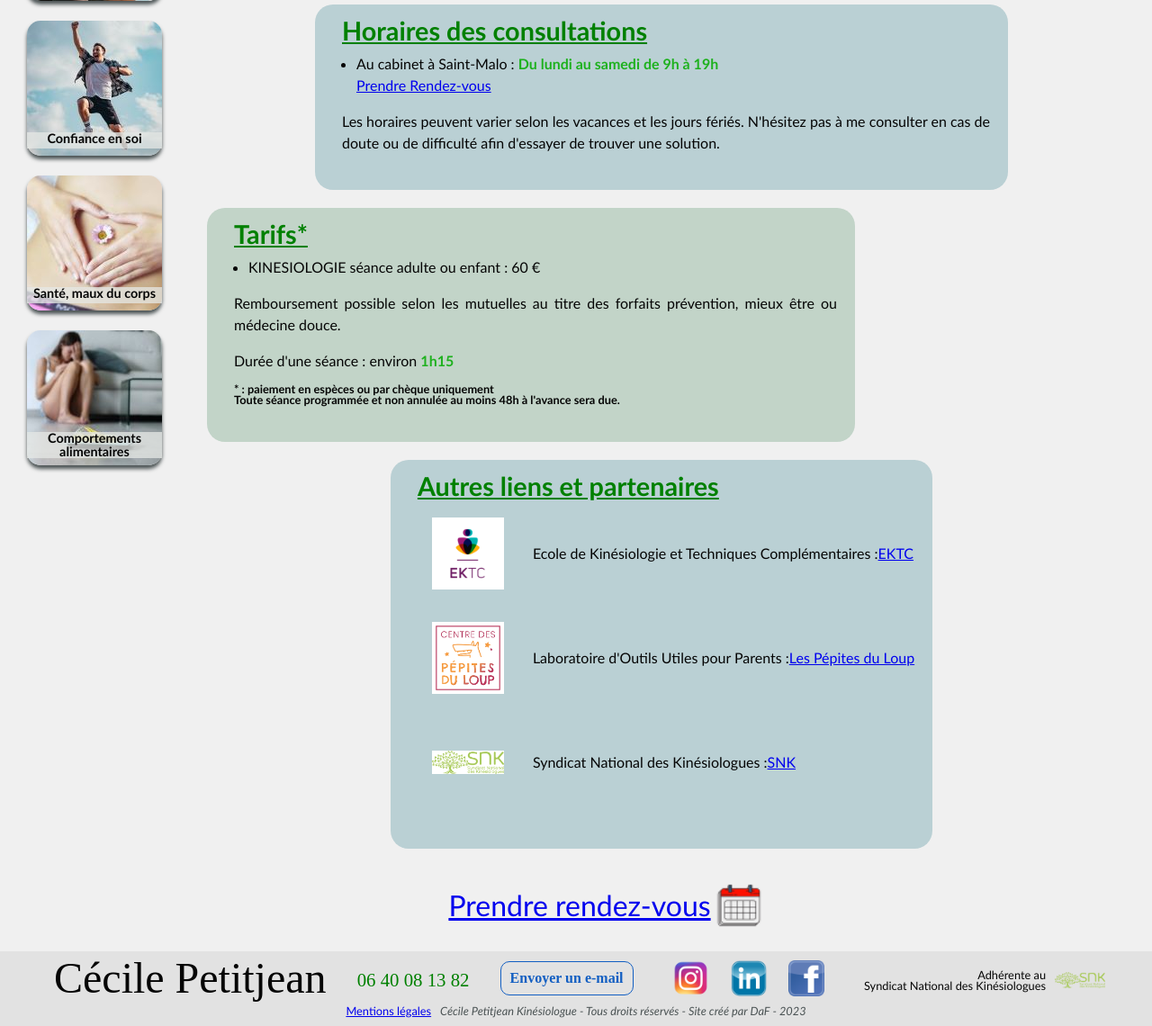
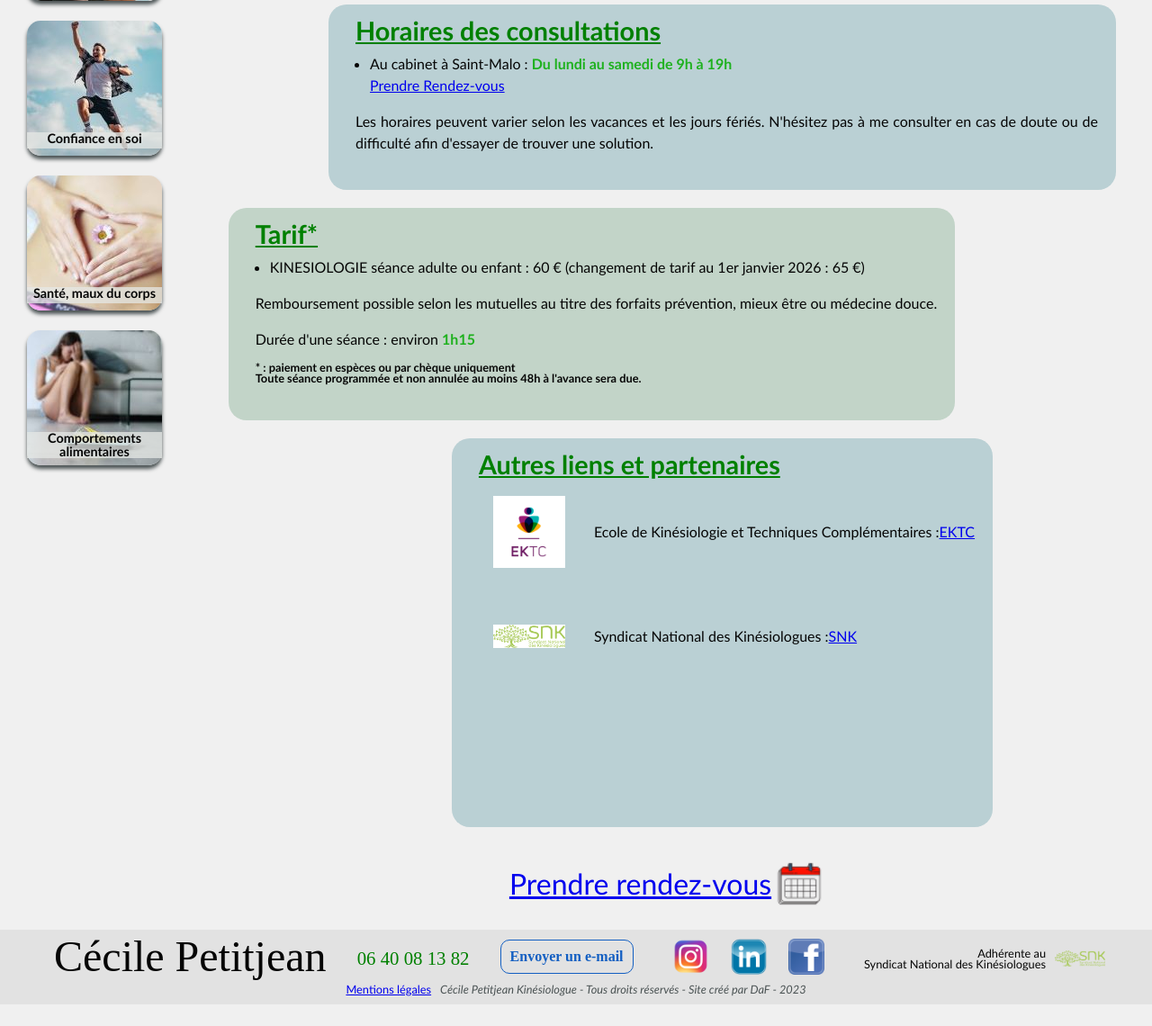
Before and after one commit to DavFrancois/cecilepetitjeankinesiologue, a PHP site: page /p6_contacts.php in a window 1280 px wide. Shown: the part 1142-2282 px from the top of the page at 90% size. After the commit the page ends 2258 px from the top, so only its background shows below. Run offline with PHP 8.4, Linux system fonts and the light colour scheme; style sheets or scripts are compiled from the project's sources.

Commit message:
Modification du tarif (provisoire décembre) + correction du "s" de tarif sur les pages + modification bordures sur taille intermédiare (plus de décalage des articles)

```diff
--- a/index.html
+++ b/index.html
@@ -47,7 +47,7 @@
                         <li><a href="p3_apprentissage.php" title="L'aide aux apprentissages">Apprentissages</a></li>
                         <li><a href="p4_qui.php" title="Qui suis-je ?">Qui suis-je ?</a></li>
                         <li><a href="p5_sceance.php" title="Comment se déroule une séance de kinésiologie ?">Séance</a></li>
-                        <li><a href="p6_contacts.php" title="Informations pratiques">Contacts, Tarifs</a></li>
+                        <li><a href="p6_contacts.php" title="Informations pratiques">Contacts, Tarif</a></li>
                     </ul>
                 </nav>
             </header>
@@ -67,7 +67,7 @@
                         <p>Adultes, adolescents, enfants, je vous propose de vous accompagner vers un mieux être grâce à la kinésiologie afin de reprendre les rênes de votre vie en ayant accès à tout votre potentiel.</p>
                         <p>J’accompagne également les enfants en difficulté dans les apprentissages.</p>
                         <p>Je vous reçois sur rendez-vous dans mon cabinet à Saint-Malo au sein de la structure "Les Pépites du Loup".</p>
-                        <a class="btn2" href="p6_contacts.php" title="Cécile Petitjean Kinésiologue">Contacts, tarifs, localisation</a>
+                        <a class="btn2" href="p6_contacts.php" title="Cécile Petitjean Kinésiologue">Contacts, tarif, localisation</a>
                     </div>
                     <div class="pair">
                         <h2>Présentation</h2>
--- a/p2_kinesiologue.php
+++ b/p2_kinesiologue.php
@@ -22,7 +22,7 @@
                     <li><a href="p3_apprentissage.php" title="L'aide aux apprentissages">Apprentissages</a></li>
                     <li><a href="p4_qui.php" title="Qui suis-je ?">Qui suis-je ?</a></li>
                     <li><a href="p5_sceance.php" title="Comment se déroule une séance de kinésiologie ?">Séance</a></li>
-                    <li><a href="p6_contacts.php" title="Informations pratiques">Contacts, Tarifs</a></li>
+                    <li><a href="p6_contacts.php" title="Informations pratiques">Contacts, Tarif</a></li>
                 </ul>
             </nav>
         </header>
--- a/p3_apprentissage.php
+++ b/p3_apprentissage.php
@@ -19,7 +19,7 @@
                         <li class="header_nav-active"><a href="p3_apprentissage.php" title="L'aide aux apprentissages">Apprentissages</a></li>
                         <li><a href="p4_qui.php" title="Qui suis-je ?">Qui suis-je ?</a></li>
                         <li><a href="p5_sceance.php" title="Comment se déroule une séance de kinésiologie ?">Séance</a></li>
-                        <li><a href="p6_contacts.php" title="Informations pratiques">Contacts, Tarifs</a></li>
+                        <li><a href="p6_contacts.php" title="Informations pratiques">Contacts, Tarif</a></li>
                     </ul>
                 </nav>
             </header>
--- a/p4_qui.php
+++ b/p4_qui.php
@@ -19,7 +19,7 @@
                         <li><a href="p3_apprentissage.php" title="L'aide aux apprentissages">Apprentissages</a></li>
                         <li class="header_nav-active"><a href="p4_qui.php" title="Qui suis-je ?">Qui suis-je ?</a></li>
                         <li><a href="p5_sceance.php" title="Comment se déroule une séance de kinésiologie ?">Séance</a></li>
-                        <li><a href="p6_contacts.php" title="Informations pratiques">Contacts, Tarifs</a></li>
+                        <li><a href="p6_contacts.php" title="Informations pratiques">Contacts, Tarif</a></li>
                     </ul>
                 </nav>
             </header>
--- a/p5_sceance.php
+++ b/p5_sceance.php
@@ -19,7 +19,7 @@
                         <li><a href="p3_apprentissage.php" title="L'aide aux apprentissages">Apprentissages</a></li>
                         <li><a href="p4_qui.php" title="Qui suis-je ?">Qui suis-je ?</a></li>
                         <li class="header_nav-active"><a href="p5_sceance.php" title="Comment se déroule une séance de kinésiologie ?">Séance</a></li>
-                        <li><a href="p6_contacts.php" title="Informations pratiques">Contacts, Tarifs</a></li>
+                        <li><a href="p6_contacts.php" title="Informations pratiques">Contacts, Tarif</a></li>
                     </ul>
                 </nav>
             </header>
--- a/p6_contacts.php
+++ b/p6_contacts.php
@@ -2,7 +2,7 @@
 <html lang="fr">
 	<head> <!-- Entête de la page -->
         <!-- Google tag (gtag.js) --> <script async src="https://www.googletagmanager.com/gtag/js?id=G-4XVJRDS582"></script> <script> window.dataLayer = window.dataLayer || []; function gtag(){dataLayer.push(arguments);} gtag('js', new Date()); gtag('config', 'G-4XVJRDS582'); </script>
-		<title>Cécile PETITJEAN - Kinésiologue - Contacts, tarifs</title>
+		<title>Cécile PETITJEAN - Kinésiologue - Contacts, tarif</title>
         <meta name="description" content="Kinésiologie et aide aux apprentissages sur Saint-Malo, tous les jours sur rdv. Contacts et tarifs. Plan d'accés. Réservation en ligne.">
 
         <?php include('meta.php'); ?>
@@ -19,7 +19,7 @@
                     <li><a href="p3_apprentissage.php" title="L'aide aux apprentissages">Apprentissages</a></li>
                     <li><a href="p4_qui.php" title="Qui suis-je ?">Qui suis-je ?</a></li>
                     <li><a href="p5_sceance.php" title="Comment se déroule une séance de kinésiologie ?">Séance</a></li>
-                    <li class="header_nav-active"><a href="p6_contacts.php" title="Informations pratiques">Contacts, Tarifs</a></li>
+                    <li class="header_nav-active"><a href="p6_contacts.php" title="Informations pratiques">Contacts, Tarif</a></li>
                 </ul>
             </nav>
         </header>
@@ -69,9 +69,9 @@
                         <p>Les horaires peuvent varier selon les vacances et les jours fériés. N'hésitez pas à me consulter en cas de doute ou de difficulté afin d'essayer de trouver une solution.</p>
                     </div>
                     <div class="impair">
-                        <h2>Tarifs*</h2>
+                        <h2>Tarif*</h2>
                         <ul>
-                            <li>KINESIOLOGIE séance adulte ou enfant : 60 €</li>
+                            <li>KINESIOLOGIE séance adulte ou enfant : 60 € (changement de tarif au 1er janvier 2026 : 65 €)</li>
                         </ul>
                         <p>Remboursement possible selon les mutuelles au titre des forfaits prévention, mieux être ou médecine douce.</p>
                         <p>Durée d'une séance : environ <strong>1h15</strong></p>
@@ -81,7 +81,6 @@
                         <h2>Autres liens et partenaires</h2>
                         <ul class="partenaires">
                             <li><img class="partenaire_logo" src="images/logo_ektc.png" alt="Logo EKTC" title="EKTC">Ecole de Kinésiologie et Techniques Complémentaires : <a href="https://www.ecole-kinesiologie.fr/"  target="_blank" title="Lien vers le site de l'EKTC"> EKTC</a></li>
-                            <li><img class="partenaire_logo" src="images/logo.loup.webp" alt="Logo Pépites du Loup" title="Les Pépites du Loup" >Laboratoire d'Outils Utiles pour Parents : <a href="https://www.lespepitesduloup.fr/"  target="_blank" title="Lien vers le site Les Pépites du Loup"> Les Pépites du Loup</a></li>
                             <li><img class="partenaire_logo" src="images/logo_snk_150.png" alt="Logo SNK" title="Syndicat National des Kinésiologues" >Syndicat National des Kinésiologues : <a href="https://www.snkinesio.fr/"  target="_blank" title="Lien vers le site SNK">SNK</a></li>
                         </ul>
                     </div>
--- a/sass/pages/_article.scss
+++ b/sass/pages/_article.scss
@@ -9,13 +9,13 @@ article {
     display: flex;
     flex-direction: column;
     align-items: center;
-    @media all and (max-width: 1024px) {
+    /*@media all and (max-width: 1024px) {
         width: 90%;
         margin: 0px 70px 20px 0px;
-    }
-    @media all and (max-width: 680px) {
+    }*/
+    @media all and (max-width: 10240px) {
         width: 95%;
-        margin: 0px 40px 20px 10px;
+        margin: 0px 40px 20px 15px;
     }
     .accueil {
         margin-left: 10%;
@@ -32,10 +32,10 @@ article {
         margin-right: 170px;
         border-radius: 20px;
         background-color: rgb(194, 212, 200);
+        /*@media all and (max-width: 1024px) {
+            margin-right: 70px;
+        }*/
         @media all and (max-width: 1024px) {
-            margin-right: 70px;
-        }
-        @media all and (max-width: 680px) {
             margin: 10px 0 0 0;
             padding: 0px 20px 20px 10px;
         }
@@ -46,10 +46,10 @@ article {
         margin-top: 20px;
         margin-left: 120px;
         background-color: rgb(186, 208, 212);
+        /*@media all and (max-width: 1024px) {
+            margin-left: 70px;
+        }*/
         @media all and (max-width: 1024px) {
-            margin-left: 70px;
-        }
-        @media all and (max-width: 680px) {
             margin: 10px 0 0 0;
             padding: 0px 20px 20px 10px;
         }
```
